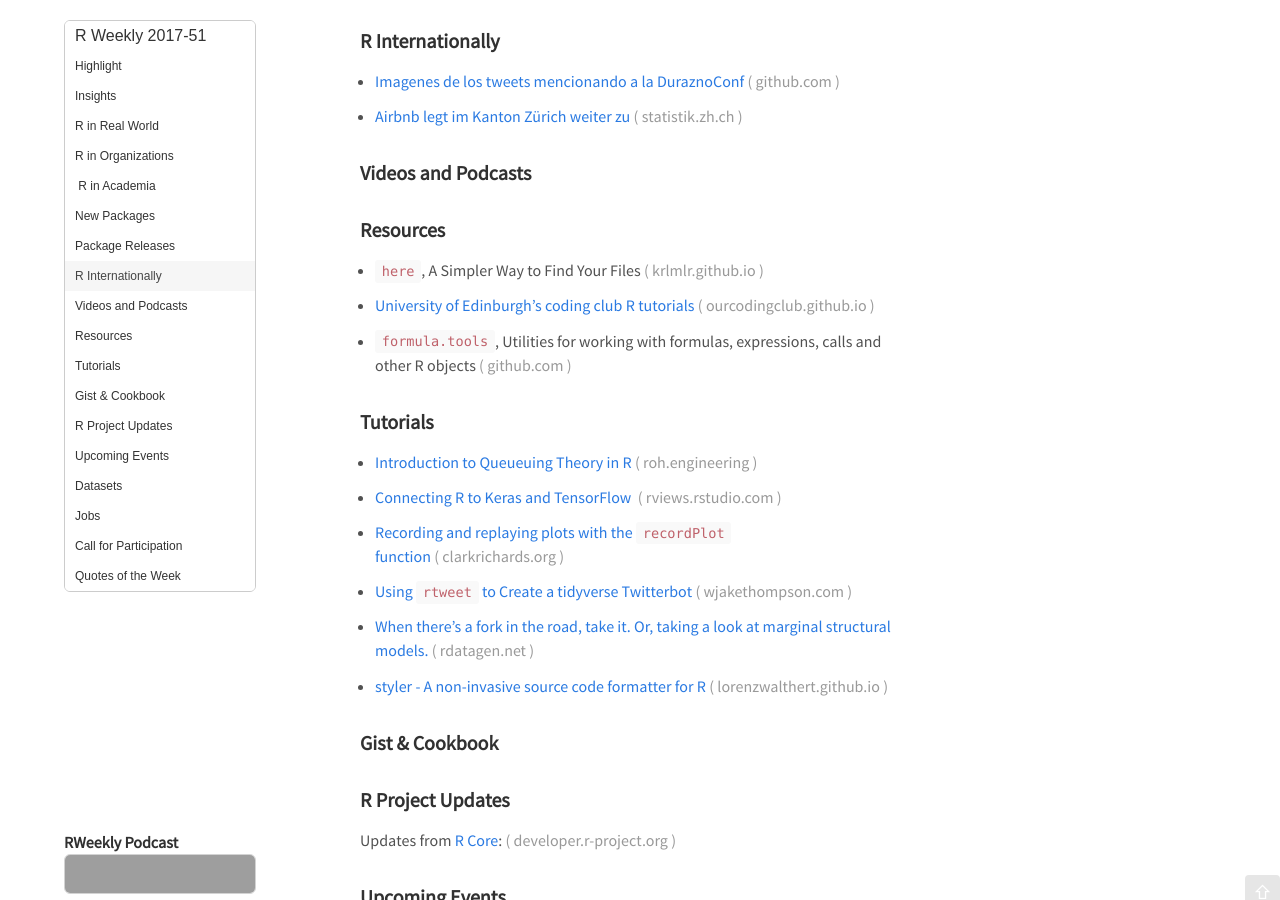
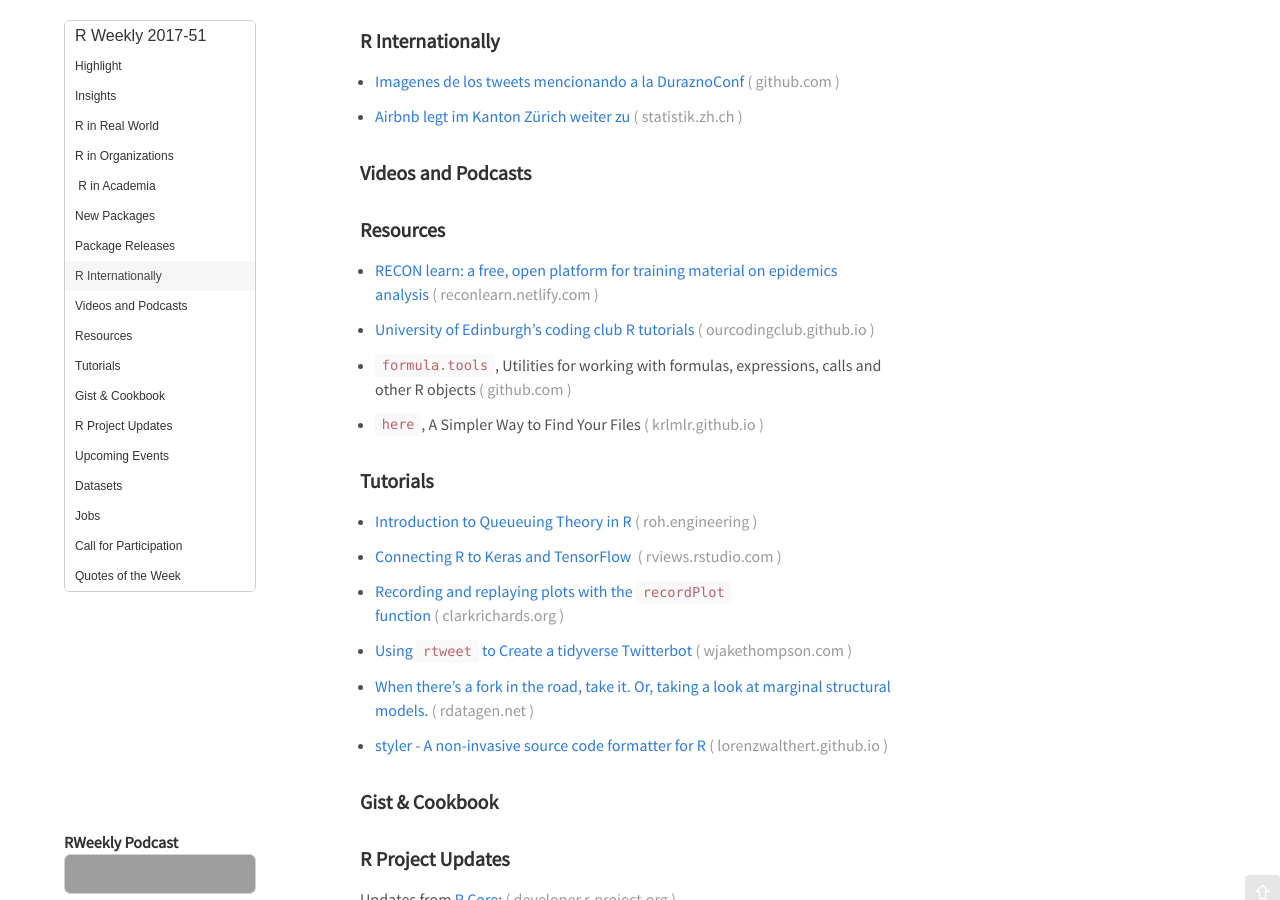
Before and after one commit to rweekly/rweekly.org, a Jekyll site: the page built from draft.md, in a window 1280 px wide and 900 px high, scrolled down 1330 px. Built offline with Jekyll 4.4.1, drawn with Linux system fonts in a browser that asks for light colours; emoji names are drawn with the system emoji font; comment, search, counter and statistics services are not loaded; grey boxes are pictures that could not be loaded.

Commit message:
Update draft.md
cc  @thibautjombart

```diff
--- a/draft.md
+++ b/draft.md
@@ -73,11 +73,14 @@ Release Date: 2017-12-18
 
 ###  Resources
 
-+ [`here`](https://krlmlr.github.io/here/), A Simpler Way to Find Your Files
++ [RECON learn: a free, open platform for training material on epidemics analysis](https://reconlearn.netlify.com/)
 
 + [University of Edinburgh's coding club R tutorials](https://ourcodingclub.github.io/tutorials/)
 
 + [`formula.tools`](https://github.com/decisionpatterns/formula.tools), Utilities for working with formulas, expressions, calls and other R objects
+
++ [`here`](https://krlmlr.github.io/here/), A Simpler Way to Find Your Files
+
 
 ###  Tutorials
 
```
